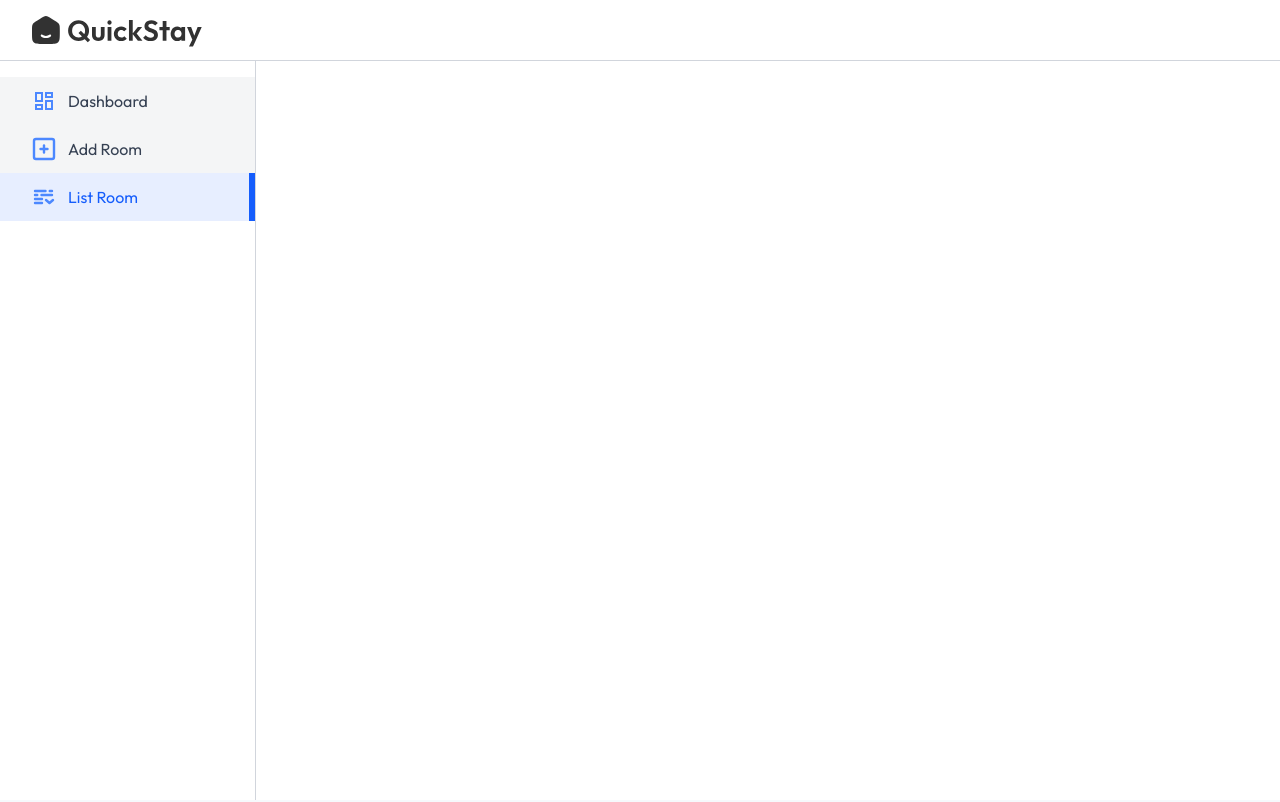
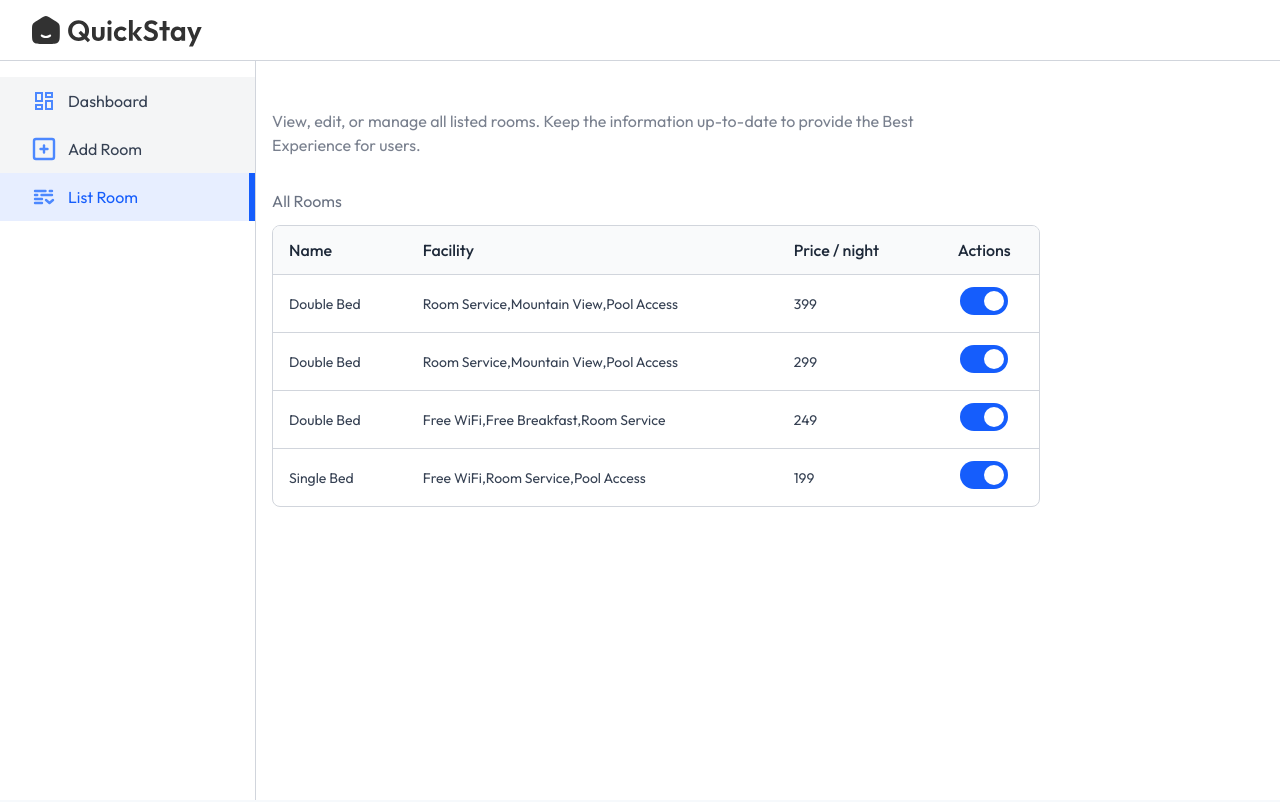
Before and after one commit to Harshitdongarwar2528/MernHotelProject, a React (Vite) app in the folder client/: page /owner/list-room in a window 1280 px wide. Shown: the top 802 px of the page. Built offline with nearby package versions, Linux system fonts and the light colour scheme; a web font is replaced by a local one.

Commit message:
Frontend done

```diff
--- a/client/src/pages/hotelOwner/AddRoom.jsx
+++ b/client/src/pages/hotelOwner/AddRoom.jsx
@@ -1,16 +1,17 @@
 import React from 'react'
+import { useState } from 'react'
 import Title from '../../components/Title'
 import { assets } from '../../assets/assets'
 
 const AddRoom = () => {
 
-  const [images, setImages] = React.useState({
+  const [images, setImages] = useState({
     1:null,
     2:null,
     3:null,
     4:null,
   })
-  const [input, setInput] = React.useState({
+  const [inputs, setInputs] = useState({
     roomType:'',
     pricePerNight:0,
     amenities:{
@@ -39,7 +40,40 @@
         </label>
       ))}
     </div>
+      <div className='w-full flex max-sm:flex-col sm:gap-4 mt-4'>
+        <div className='flex-1 max-w-48'>
+          <p className='text-gray-800 mt-4'>Room Type</p>
+          <select
+          value={inputs.roomType}
+          onChange={e => setInputs({...inputs, roomType: e.target.value})}
+          className='border opacity-70 border-gray-300 mt-1 rounded p-2 w-full'>
+          <option value="">Select Room Type</option>
+          <option value="Single Bed">Single Bed</option>
+          <option value="Double Bed">Double Bed</option>
+          <option value="Luxury Room">Luxury Room</option>
+          <option value="Family Suite">Family Suite</option>
+          </select>
+        </div>
+      <div>
+        <p className='mt-4 text-gray-800'>
+          Price <span className='text-xs'>/night</span>
+        </p>
+        <input type="number" placeholder='0' className='border border-gray-300 mt-1 rounded p-2 w-24' value={inputs.pricePerNight} onChange={e => setInputs({...inputs, pricePerNight: e.target.value})} />
+      </div>
+      </div>
 
+      <p className='text-gray-800 mt-4 '>Amenities</p>
+      <div className='flex flex-col flex-wrap mt-1 text-gray-400 max-w-sm'>
+        {Object.keys(inputs.amenities).map((amenity, index) => (
+          <div key={index}>
+            <input type="checkbox" id={`amenities${index+1}`} checked={inputs.amenities[amenity]}  onChange={()=>setInputs({...inputs, amenities:{...inputs.amenities, [amenity]:~inputs.amenities[amenity]}})}/>
+            <label htmlFor={`amenities${index+1}`}> {amenity}</label>
+          </div>
+        ))}
+      </div>
+      <button className='bg-blue-500 hover:bg-blue-600 text-white px-8 py-2 rounded mt-8 cursor-pointer'>
+        Add Room
+      </button>
     </form>
   )
 }
--- a/client/src/pages/hotelOwner/ListRoom.jsx
+++ b/client/src/pages/hotelOwner/ListRoom.jsx
@@ -1,11 +1,64 @@
-import React from 'react'
+import { useState } from "react";
+import { roomsDummyData } from "../../assets/assets";
+import Title from "../../components/Title";
 
 const ListRoom = () => {
+  const [rooms, setRooms] = useState(roomsDummyData);
+
   return (
     <div>
+      <Title
+        align="left"
+        font="outfit"
+        title=""
+        Room
+        Listings
+        subTitle="View, edit, or manage all listed rooms. Keep the information up-to-date to provide the Best Experience for users."
+      />
+      <p className="text-gray-500 mt-8">All Rooms</p>
 
+      <div className="w-full max-w-3xl text-left border border-gray-300 rounded-lg max-h-80 overflow-y-scroll mt-3">
+        <table className="w-full">
+          <thead className="bg-gray-50">
+            <tr>
+              <th className="py-3 px-4 text-gray-800 font-medium"> Name</th>
+              <th className="py-3 px-4 text-gray-800 font-medium max-sm:hidden">
+                Facility
+              </th>
+              <th className="py-3 px-4 text-gray-800 font-medium">
+                Price / night
+              </th>
+              <th className="py-3 px-4 text-gray-800 font-medium text-center">
+                Actions
+              </th>
+            </tr>
+          </thead>
+          <tbody className="text-sm">
+            {rooms.map((item, index) => (
+              <tr key={index}>
+                <td className="py-3 px-4 text-gray-700 border-t border-gray-300">
+                  {item.roomType}
+                </td>
+                <td className="py-3 px-4 text-gray-700 border-t border-gray-300 max-sm:hidden">
+                  {item.amenities.join(",")}
+                </td>
+                <td className="py-3 px-4 text-gray-700 border-t border-gray-300 max-sm:hidden">
+                  {item.pricePerNight}
+                </td>
+                <td className="py-3 px-4  border-t border-gray-300 max-sm:hidden text-sm text-red-500 text-center">
+                  <label className="relative inline-flex items-center cursor-pointer text-gray-900 gap-3">
+                    <input type="checkbox" className="sr-only peer" checked={item.isAvailable}/>
+                    <div className="w-12 h-7 bg-slate-300 rounded-full peer peer-checked:bg-blue-600 transition-colors duration-200"></div>
+                    <span className="dot absolute left-1 top-1 w-5 h-5 bg-white rounded-full transition-transform duration-200 ease-in-out peer-checked:translate-x-5"></span>
+                  </label>
+                </td>
+              </tr>
+            ))}
+          </tbody>
+        </table>
+      </div>
     </div>
-  )
-}
+  );
+};
 
-export default ListRoom
+export default ListRoom;
```
